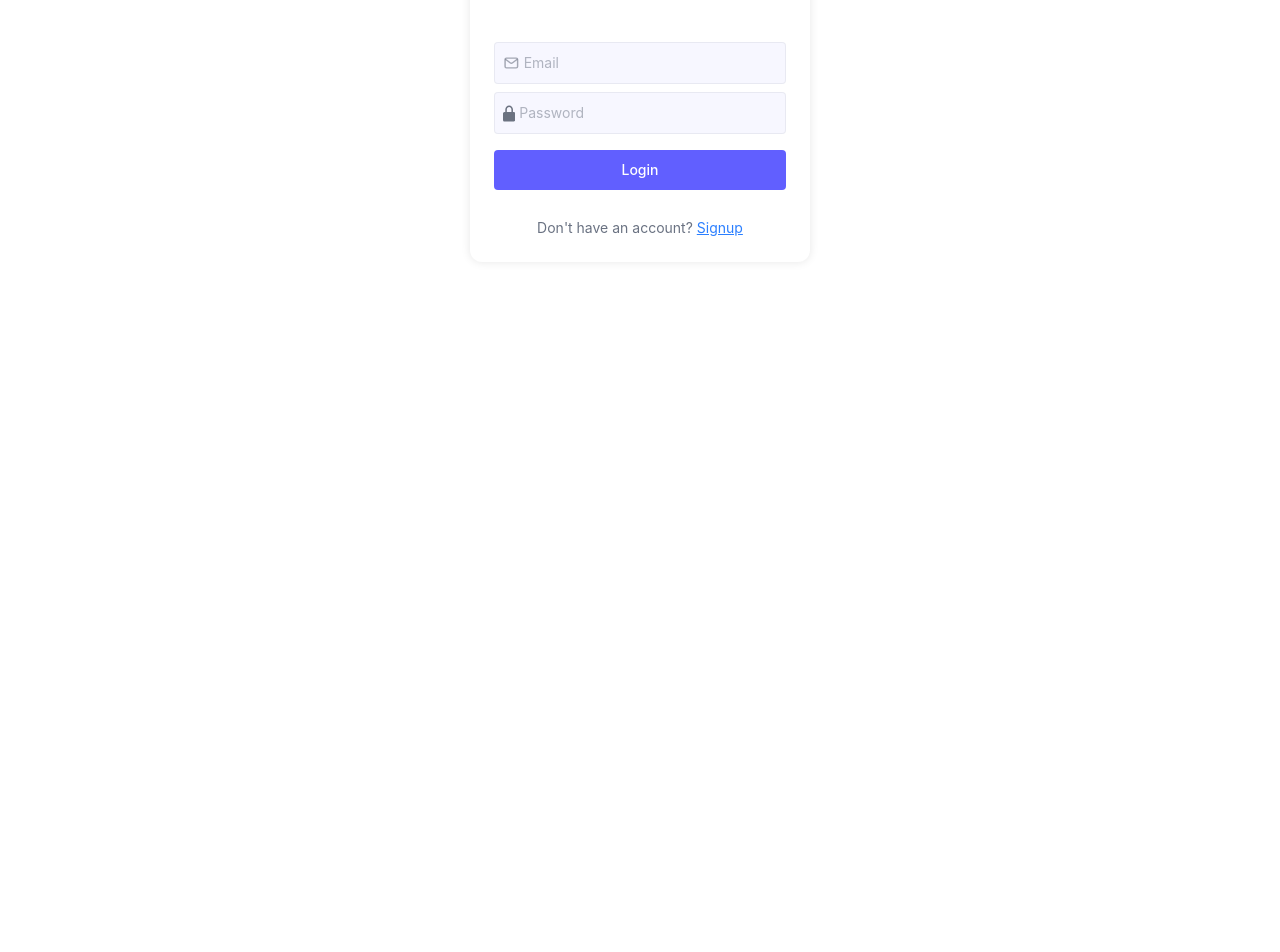
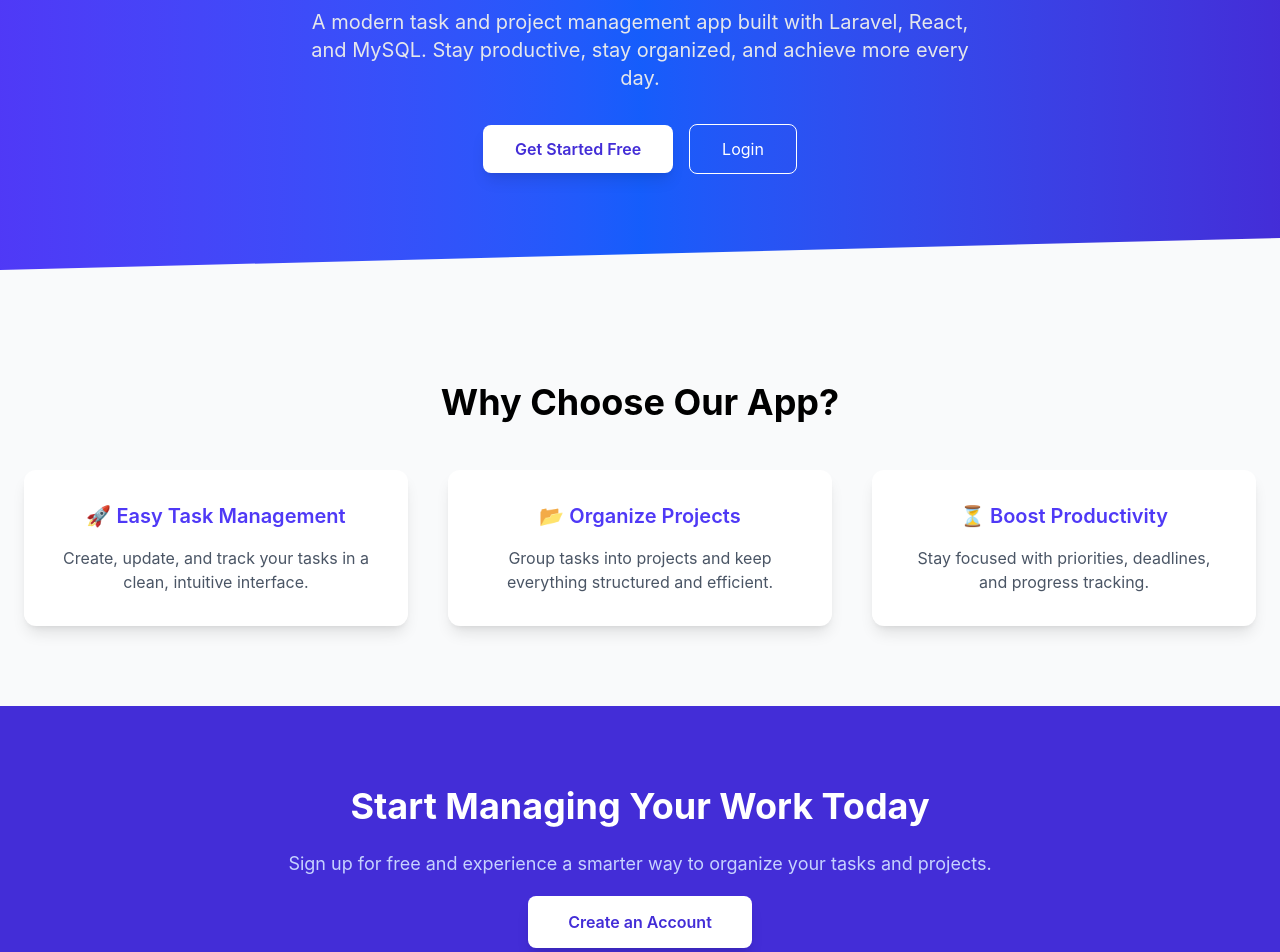
Before and after one commit to stylianosst/project-management-frontend, a React app: page / in a window 1280 px wide. Before the commit this address led to /login. Shown: the part 400-1352 px from the top of the page. Before the commit the page ends 906 px from the top, so only its background shows below. Built offline with nearby package versions, Linux system fonts and the light colour scheme; the HTML template or start-up script is replaced by a standard one.

Commit message:
Changed links in home page

```diff
--- a/src/App.jsx
+++ b/src/App.jsx
@@ -30,7 +30,7 @@
       {showNavbar && <Navbar />}
       <Routes>
         {/* Redirect root to dashboard */}
-        <Route path="/" element={<Navigate to="/dashboard" replace />} />
+        <Route path="/" element={<Home />} />
         {/* Public Routes */}
         <Route path="/login" element={<Login />} />
         <Route path="/register" element={<Register />} />
--- a/src/pages/Home.jsx
+++ b/src/pages/Home.jsx
@@ -1,3 +1,5 @@
+import { Link } from "react-router-dom";
+
 function Home() {
   return (
     <div className="flex flex-col min-h-screen bg-gray-50">
@@ -14,18 +16,18 @@
             day.
           </p>
           <div className="space-x-4">
-            <a
-              href="/register"
+            <Link
+              to="/register"
               className="inline-block bg-white text-indigo-700 font-semibold px-8 py-3 rounded-lg shadow-lg hover:bg-gray-100 transition transform hover:scale-105"
             >
               Get Started Free
-            </a>
-            <a
-              href="/login"
+            </Link>
+            <Link
+              to="/login"
               className="inline-block border border-white px-8 py-3 rounded-lg hover:bg-white hover:text-indigo-700 transition transform hover:scale-105"
             >
               Login
-            </a>
+            </Link>
           </div>
         </div>
         <div className="absolute bottom-0 left-0 right-0">
@@ -87,12 +89,12 @@
             Sign up for free and experience a smarter way to organize your tasks
             and projects.
           </p>
-          <a
-            href="/register"
+          <Link
+            to="/register"
             className="bg-white text-indigo-700 font-semibold px-10 py-4 rounded-lg shadow-lg hover:bg-gray-100 transition transform hover:scale-105"
           >
             Create an Account
-          </a>
+          </Link>
         </div>
       </section>
 
```
